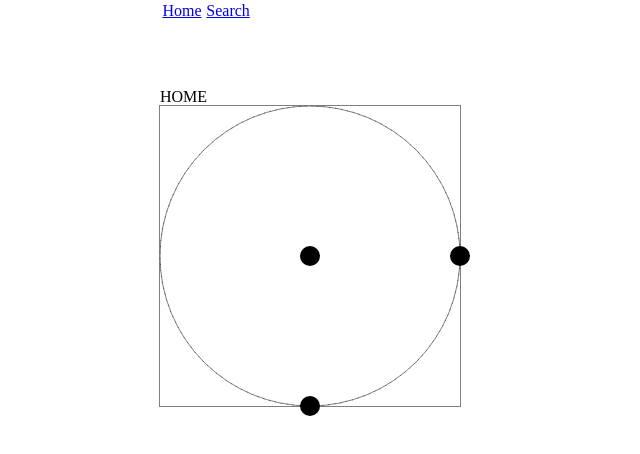
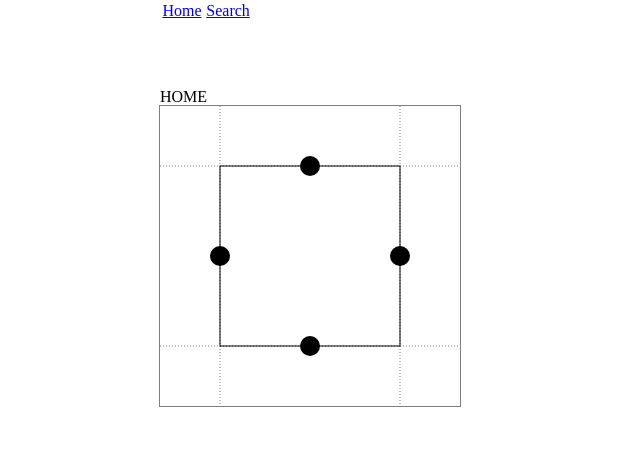
Before and after one commit to DanielPatrickKoenig/css-helper, a Vue app: page / in a window 1280 px wide. Shown: the top 454 px of the page, without its empty margins (0-640 px from the left). Built offline with nearby package versions, Linux system fonts and the light colour scheme.

Commit message:
Signed-off-by: Dan Koenig <dkoenig@gongos.com>

```diff
--- a/src/components/EllipseTool.vue
+++ b/src/components/EllipseTool.vue
@@ -6,16 +6,16 @@
         <svg>
             <ellipse :rx="(size.width*wide).toString()" :ry="(size.height*high).toString()" :cx="(size.width*x).toString()" :cy="(size.height*y).toString()" stroke="rgba(0,0,0,.5)" stroke-width="1" fill="transparent" stroke-dasharray="1 5" />
         </svg>
-        <SliderComponent :width="size.width" :height="size.height" :max="max" :ratiox="x" :ratioy="y" v-on:slider-moved="onCenterMoved" :sig="sigs.center">
+        <SliderComponent :width="size.width" :height="size.height" :max="max" :ratiox="x" :ratioy="y" v-on:slider-moved="onCenterMoved">
             <div style="width:20px;height:20px;margin-left:-10px;margin-top:-10px;background-color:#000000;border-radius:20px;"></div>
         </SliderComponent>
         <div class="size-slider" :style="cssStyle">
-            <SliderComponent :width="size.width" :max="max" constraint="horizontal" :ratiox="wide"  v-on:slider-moved="onWidthMoved" :sig="sigs.center" >
+            <SliderComponent :width="size.width" :max="max" constraint="horizontal" :ratiox="wide"  v-on:slider-moved="onWidthMoved">
                 <div style="width:20px;height:20px;margin-left:-10px;margin-top:-10px;background-color:#000000;border-radius:20px;"></div>
             </SliderComponent>
         </div>
         <div v-if="!circular" class="size-slider" :style="cssStyle">
-            <SliderComponent :height="size.height" :max="max" constraint="vertical" :ratioy="high"  v-on:slider-moved="onHeightMoved" :sig="sigs.center" >
+            <SliderComponent :height="size.height" :max="max" constraint="vertical" :ratioy="high"  v-on:slider-moved="onHeightMoved">
                 <div style="width:20px;height:20px;margin-left:-10px;margin-top:-10px;background-color:#000000;border-radius:20px;"></div>
             </SliderComponent>
         </div>
@@ -23,38 +23,16 @@
 </template>
 
 <script>
-import SliderComponent from './SliderComponent.vue';
+import BaseShapeSubTool from './base/BaseShapeSubTool.js';
 export default {
-    components: {
-        SliderComponent
-    },
-    props: ['circular', 'width', 'height'],
+    extends: BaseShapeSubTool,
+    props: ['circular'],
     data () {
         return {
             x: .5,
             y: .5,
             wide: .5,
-            high: .5,
-            size: {
-                width: this.width ? this.width : 100,
-                height: this.height ? this.height : 100
-            },
-            max: 1,
-            sigs: {
-                center: 'center',
-                wide: 'wide',
-                high: 'high'
-            }
-        }
-    },
-    computed: {
-        cssStyle: function () {
-            return {
-                '--left':`${(this.$data.x*100).toString()}%`,
-                '--top':`${(this.$data.y*100).toString()}%`,
-                '--width':`${this.$data.size.width}px`,
-                '--height':`${this.$data.size.height}px`
-            };
+            high: .5
         }
     },
     methods: {
@@ -75,9 +53,8 @@ export default {
             this.$data.high = e.y;
             this.emitValue();
         },
-        emitValue: function () {
-            const output = this.circular ? `circle(${this.$data.wide*100}% at ${this.$data.x*100}% ${this.$data.y*100}%)` : `ellipse(${this.$data.wide*100}% ${this.$data.high*100}% at ${this.$data.x*100}% ${this.$data.y*100}%)`;
-            this.$emit('ellipse-changed', output);
+        getOugptu: function () {
+            return this.circular ? `circle(${this.$data.wide*100}% at ${this.$data.x*100}% ${this.$data.y*100}%)` : `ellipse(${this.$data.wide*100}% ${this.$data.high*100}% at ${this.$data.x*100}% ${this.$data.y*100}%)`;
         }
     }
 }
--- /dev/null
+++ b/src/components/InsetTool.vue
@@ -0,0 +1,86 @@
+<template>
+    <div class="inset-tool" :style="cssStyle">
+        <svg>
+            <line :x1="left*size.width" :x2="left*size.width" y1="0" :y2="size.height" stroke-width="1" fill="transparent" stroke-dasharray="1 2" stroke="rgba(0,0,0,.5)"/>
+            <line :x1="right*size.width" :x2="right*size.width" y1="0" :y2="size.height" stroke-width="1" fill="transparent" stroke-dasharray="1 2" stroke="rgba(0,0,0,.5)"/>
+            <line :y1="top*size.height" :y2="top*size.height" x1="0" :x2="size.width" stroke-width="1" fill="transparent" stroke-dasharray="1 2" stroke="rgba(0,0,0,.5)"/>
+            <line :y1="bottom*size.height" :y2="bottom*size.height" x1="0" :x2="size.width" stroke-width="1" fill="transparent" stroke-dasharray="1 2" stroke="rgba(0,0,0,.5)"/>
+            <rect :x="left*size.width" :y="top*size.height" :width="(right-left)*size.width" :height="(bottom-top)*size.height" fill="transparent" stroke="rgba(0,0,0.5)" stroke-width="1" />
+        </svg>
+        <SliderComponent :width="size.width" :max="max" constraint="horizontal" :ratiox="left"  v-on:slider-moved="onLeftMoved" class="slider-horizontal">
+            <div style="width:20px;height:20px;margin-left:-10px;margin-top:-10px;background-color:#000000;border-radius:20px;"></div>
+        </SliderComponent>
+        <SliderComponent :height="size.height" :max="max" constraint="vertical" :ratioy="top"  v-on:slider-moved="onTopMoved" class="slider-vertical">
+            <div style="width:20px;height:20px;margin-left:-10px;margin-top:-10px;background-color:#000000;border-radius:20px;"></div>
+        </SliderComponent>
+        <SliderComponent :width="size.width" :max="max" constraint="horizontal" :ratiox="right"  v-on:slider-moved="onRightMoved" class="slider-horizontal">
+            <div style="width:20px;height:20px;margin-left:-10px;margin-top:-10px;background-color:#000000;border-radius:20px;"></div>
+        </SliderComponent>
+        <SliderComponent :height="size.height" :max="max" constraint="vertical" :ratioy="bottom"  v-on:slider-moved="onBottomMoved" class="slider-vertical">
+            <div style="width:20px;height:20px;margin-left:-10px;margin-top:-10px;background-color:#000000;border-radius:20px;"></div>
+        </SliderComponent>
+    </div>
+</template>
+
+<script>
+import BaseShapeSubTool from './base/BaseShapeSubTool.js';
+export default {
+    extends: BaseShapeSubTool,
+    data () {
+        return {
+            left: .2,
+            top: .2,
+            right: .8,
+            bottom: .8
+        }
+    },
+    methods: {
+        onLeftMoved: function (e) {
+            this.$data.left = e.x;
+        },
+        onTopMoved: function (e) {
+            this.$data.top = e.y;
+        },
+        onRightMoved: function (e) {
+            this.$data.right = e.x;
+        },
+        onBottomMoved: function (e) {
+            this.$data.bottom = e.y;
+        },
+        getOugptu: function () {
+            return `inset(${this.$data.top*100}% ${this.$data.right*100}% ${this.$data.bottom*100}% ${this.$data.left*100}%)`;
+        }
+    },
+    computed: {
+        cssStyle: function () {
+            return {
+                '--left':`${(this.$data.x*100).toString()}%`,
+                '--top':`${(this.$data.y*100).toString()}%`,
+                '--width':`${this.$data.size.width}px`,
+                '--height':`${this.$data.size.height}px`
+            };
+        }
+    }
+}
+</script>
+
+<style lang="scss" scoped>
+div.inset-tool{
+    box-shadow: 0 0 0 1px rgba(0,0,0,.5);
+    position: relative;
+    width:var(--width);
+    height:var(--height);
+    svg{
+        width:100%;
+        height:100%;
+        position:absolute;
+    }
+    .slider-horizontal{
+        top:50%;
+
+    }
+    .slider-vertical{
+        left:50%;
+    }
+}
+</style>
--- /dev/null
+++ b/src/components/base/BaseShapeSubTool.js
@@ -0,0 +1,35 @@
+import SliderComponent from '../SliderComponent.vue';
+export default {
+    components: {
+        SliderComponent
+    },
+    props: ['width', 'height'],
+    data () {
+        return {
+            size: {
+                width: this.width ? this.width : 100,
+                height: this.height ? this.height : 100
+            },
+            max: 1
+        }
+    },
+    computed: {
+        cssStyle: function () {
+            return {
+                '--left':`${(this.$data.x*100).toString()}%`,
+                '--top':`${(this.$data.y*100).toString()}%`,
+                '--width':`${this.$data.size.width}px`,
+                '--height':`${this.$data.size.height}px`
+            };
+        }
+    },
+    methods: {
+        getOutput: function () {
+            return '';
+        },
+        emitValue: function () {
+            const output = this.getOutput();
+            this.$emit('ellipse-changed', output);
+        }
+    }
+}
--- a/src/pages/HomePage.vue
+++ b/src/pages/HomePage.vue
@@ -1,7 +1,7 @@
 <template>
     <div>
         HOME
-        <EllipseTool :circular="false" :width="300" :height="300" v-on:ellipse-changed="onColorSelected" />
+        <InsetTool :width="300" :height="300" v-on:ellipse-changed="onColorSelected" />
         <!-- <GradientTool :name="gProps.name" :type="gProps.type" :initval="gProps.startVals[2]" /> -->
         <!-- <ColorSelector style="width:300px;" :cols="20" :incrament="incrament" v-on:color-selected="onColorSelected" />
         <div :style="'position:relative;left:200px;top:120px;box-shadow:0 -1px 0 #000000;height:1px;width:' + dimensions.width + 'px;'">
@@ -15,13 +15,13 @@
 <script>
 // import GradientTool from '../components/GradientTool.vue';
 import Utilities from '../utils/Utilities.js';
-import EllipseTool from '../components/EllipseTool.vue';
+import InsetTool from '../components/InsetTool.vue';
 // import TransformTool from '../components/TransformTool.vue';
 //'type', 'name', 'index', 'composited', 'initval', 'sig'
 // import SliderComponent from '../components/SliderComponent.vue';
 export default {
     components: {
-        EllipseTool
+        InsetTool
         // GradientTool
     },
     data () {
```
